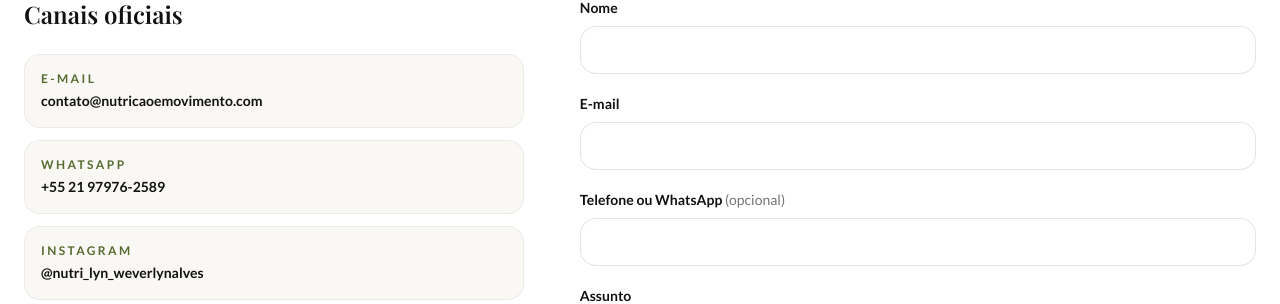
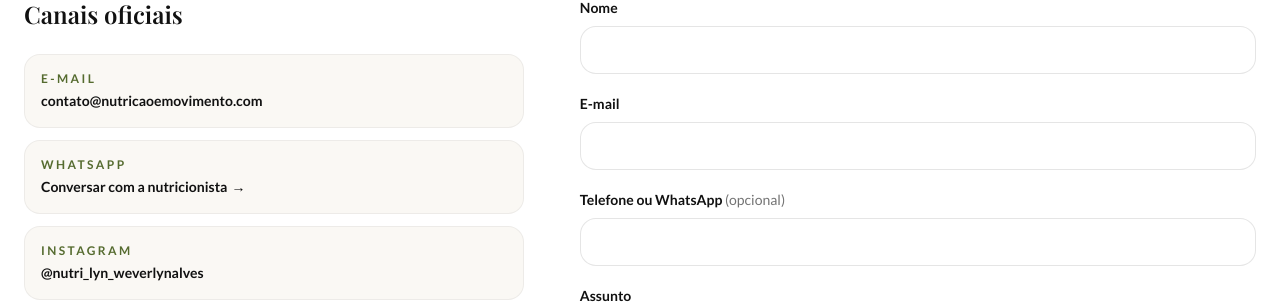
Before and after one commit to DiegoTorresGomes/nutricao-em-movimento, a Next.js app: page /pt/contato in a window 1280 px wide. Shown: the part 881-1185 px from the top of the page. Built offline with nearby package versions, Linux system fonts and the light colour scheme; no server answers.

Commit message:
feat: implement interactive contact page component with form handling and subject selection

```diff
--- a/src/app/pt/contato/ContactExperience.tsx
+++ b/src/app/pt/contato/ContactExperience.tsx
@@ -151,13 +151,15 @@ export function ContactExperience() {
                 href={whatsappHref}
                 target="_blank"
                 rel="noreferrer"
+                aria-label="Conversar com a nutricionista pelo WhatsApp (abre em nova aba)"
                 className="rounded-2xl border border-black/5 bg-[#FAF8F4] p-4 transition hover:border-[#556B2F]/40 focus:outline-none focus-visible:ring-2 focus-visible:ring-[#556B2F]"
               >
                 <span className="block text-xs font-bold uppercase tracking-[0.2em] text-[#556B2F]">
                   WhatsApp
                 </span>
-                <span className="mt-1 block text-sm font-semibold text-[#111111]">
-                  {contact.phone}
+                <span className="mt-1 flex items-center gap-1 text-sm font-semibold text-[#111111]">
+                  Conversar com a nutricionista
+                  <span aria-hidden="true">→</span>
                 </span>
               </a>
 
```
